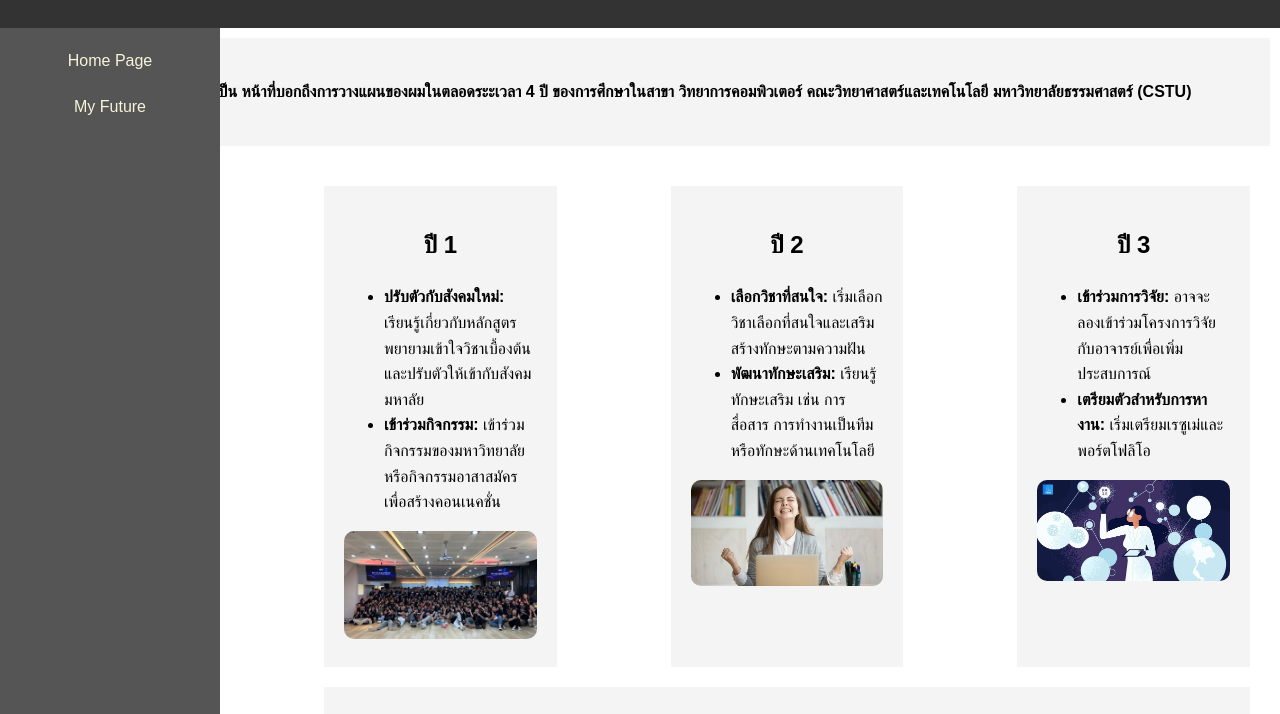
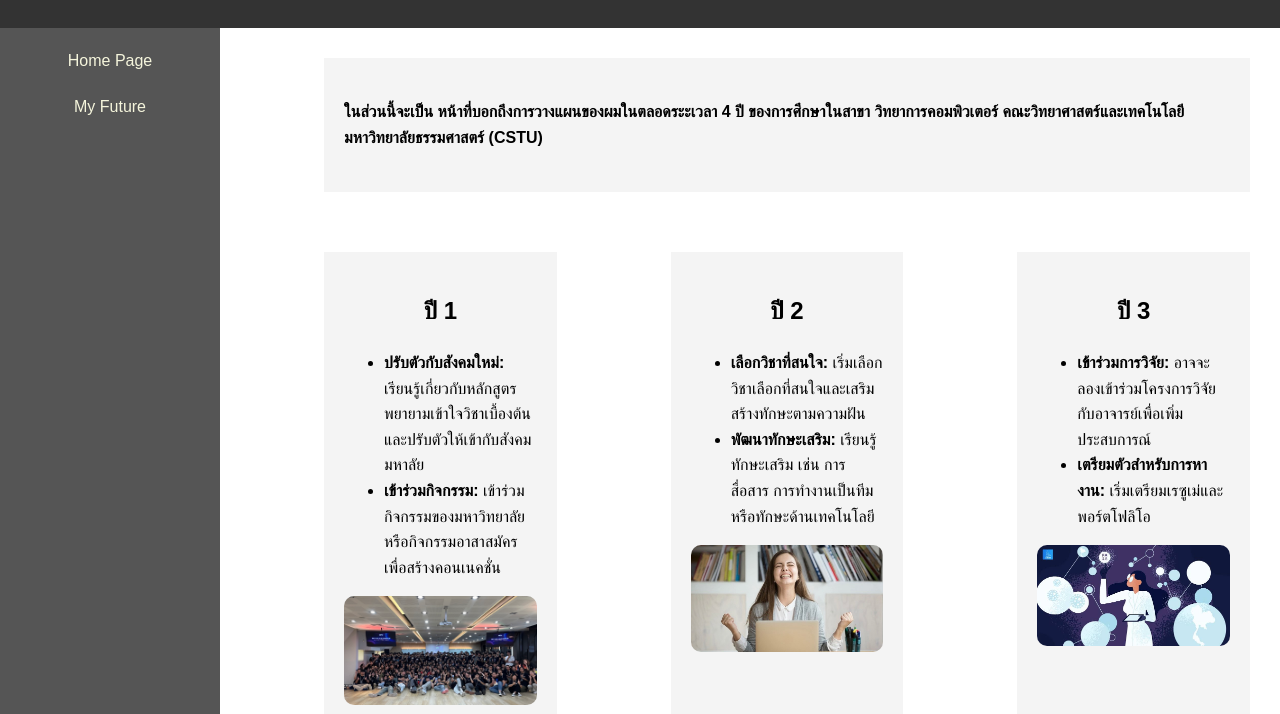
Before and after one commit to Warinthon32/6709520073_MyCSTUStory_03, a plain HTML site: page myjourney.html in a window 1280 px wide. Shown: the part 86-800 px from the top of the page. Drawn offline with Linux system fonts and the light colour scheme.

Commit message:
change container

```diff
--- a/myjourney.html
+++ b/myjourney.html
@@ -16,7 +16,7 @@
         <a href="index.html">Home Page</a>
         <a href="myfuture.html">My Future</a>
     </nav>
-    <div class="containerforexplain">
+    <div class="container">
         <div class="main">
             <h4>ในส่วนนี้จะเป็น หน้าที่บอกถึงการวางแผนของผมในตลอดระะเวลา 4 ปี ของการศึกษาในสาขา
                  วิทยาการคอมพิวเตอร์ คณะวิทยาศาสตร์และเทคโนโลยี มหาวิทยาลัยธรรมศาสตร์ (CSTU)</h4>
```
